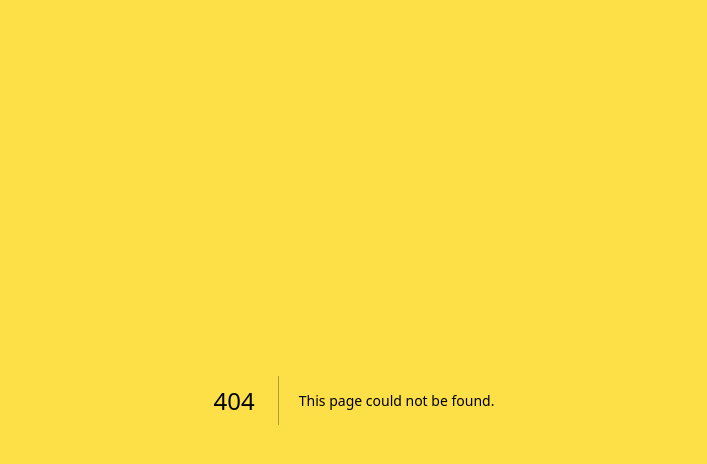
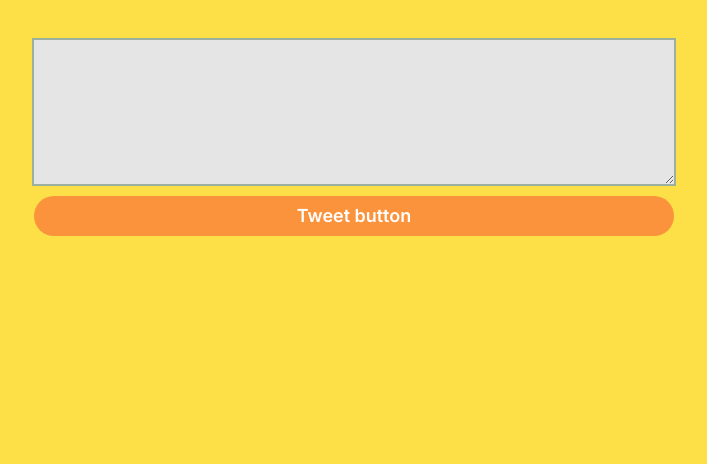
Before and after one commit to ANchangwan/log-in-nextjs, a Next.js app: page /addTweet in a window 1280 px wide. Before the commit this address had no page. Shown: the top 464 px of the page, without its empty margins (286-993 px from the left). Built offline with nearby package versions, Linux system fonts and the light colour scheme.

Commit message:
addTweet 추가

```diff
--- a/app/(home)/page.tsx
+++ b/app/(home)/page.tsx
@@ -2,6 +2,7 @@ import db from "@/lib/db";
 import TweetList from "../components/tweet-list";
 import { Prisma } from "@prisma/client";
 import ListTweets from "../components/list-tweets";
+import Header from "../components/header";
 
 async function getTweet() {
   const tweets = db.tweet.findMany({
@@ -27,5 +28,11 @@ export type TweetType = Prisma.PromiseReturnType<typeof getTweet>;
 
 export default async function Home() {
   const initialTweets = await getTweet();
-  return <ListTweets initialTweets={initialTweets} />;
+
+  return (
+    <div>
+      <Header />
+      <ListTweets initialTweets={initialTweets} />;
+    </div>
+  );
 }
--- /dev/null
+++ b/app/addTweet/action.ts
@@ -0,0 +1,34 @@
+"use server";
+
+import db from "@/lib/db";
+import getSession from "@/lib/session";
+import { redirect } from "next/navigation";
+import { z } from "zod";
+
+const tweetSchema = z
+  .string({
+    required_error: "입력해주세요!",
+  })
+  .nonempty({ message: " 입력해주세요!!" })
+  .max(255, { message: "255글자 이상 입력하지 마세요!!" });
+
+export default async function RegisterTweet(prevData: any, formData: FormData) {
+  const data = formData.get("tweet");
+  const result = tweetSchema.safeParse(data);
+  if (!result.success) {
+    return result.error.flatten();
+  } else {
+    const session = await getSession();
+    const tweet = await db.tweet.create({
+      data: {
+        tweet: result.data,
+        user: {
+          connect: {
+            id: session.id,
+          },
+        },
+      },
+    });
+    redirect("/");
+  }
+}
--- /dev/null
+++ b/app/addTweet/page.tsx
@@ -0,0 +1,26 @@
+"use client";
+
+import { useFormState } from "react-dom";
+import RegisterTweet from "./action";
+import Button from "../components/Button";
+
+export default function TweetText() {
+  const [state, action] = useFormState(RegisterTweet, null);
+  return (
+    <form className="pt-10 flex flex-col gap-3" action={action}>
+      <textarea
+        className="w-full h-1/4 bg-neutral-200 ring-2 focus:outline-none focus:ring-orange-500 p-3"
+        name="tweet"
+        maxLength={500}
+        rows={5}
+        required
+      />
+      {state?.formErrors.map((error, idx) => (
+        <span className="text-red-500 text-xl font-semibold" key={idx}>
+          {error}
+        </span>
+      ))}
+      <Button text="Tweet button" />
+    </form>
+  );
+}
--- /dev/null
+++ b/app/components/addTweets-button.tsx
@@ -0,0 +1,20 @@
+"use client";
+
+import { useRouter } from "next/navigation";
+
+export default function AddTweet() {
+  const router = useRouter();
+  const onClick = () => {
+    router.push("/addTweet");
+  };
+  return (
+    <div className="flex justify-end items-center">
+      <button
+        onClick={onClick}
+        className="p-2 font-semibold text-md text-white  bg-blue-500 rounded-full"
+      >
+        Add Tweet
+      </button>
+    </div>
+  );
+}
--- /dev/null
+++ b/app/components/header.tsx
@@ -0,0 +1,11 @@
+import AddTweet from "./addTweets-button";
+
+export default function Header() {
+  return (
+    <div className="grid grid-cols-3 p-7 border-b-2 border-black">
+      <div></div>
+      <h1 className="text-center text-3xl font-semibold">Tweets</h1>
+      <AddTweet />
+    </div>
+  );
+}
--- a/app/components/list-tweets.tsx
+++ b/app/components/list-tweets.tsx
@@ -3,7 +3,6 @@ import { useEffect, useRef, useState } from "react";
 import { TweetType } from "../(home)/page";
 import TweetList from "./tweet-list";
 import MoreTweets from "../(home)/action";
-
 
 interface initialTweetsProps {
   initialTweets: TweetType;
@@ -27,8 +26,8 @@ export default function ListTweets({ initialTweets }: initialTweetsProps) {
           setIsLoading(true);
           const tweets = await MoreTweets(page + 1);
           if (tweets.length !== 0) {
+            setTweets((prev) => [...prev, ...tweets]);
             setPage((prev) => prev + 1);
-            setTweets((prev) => [...prev, ...tweets]);
           } else {
             setIsLast(true);
           }
@@ -40,7 +39,6 @@ export default function ListTweets({ initialTweets }: initialTweetsProps) {
       observer.observe(trigger.current);
     }
     return () => {
-      console.log("disconnect");
       observer.disconnect();
     };
   }, [page]);
--- a/app/components/text-tweet.tsx
+++ b/app/components/text-tweet.tsx
@@ -7,6 +7,7 @@ interface TweetProps {
 }
 export default function TweetText({ text }: TweetProps) {
   const [tweet, setTweet] = useState(text);
+
   <form>
     <textarea
       className="w-full h-1/4 bg-neutral-200 ring-2 focus:outline-none ring-orange-500 p-3"
```
Also changed, not shown: app/components/Button.tsx (line endings or trailing spaces), 1 other file (tests, documents, lock files or other folders).
